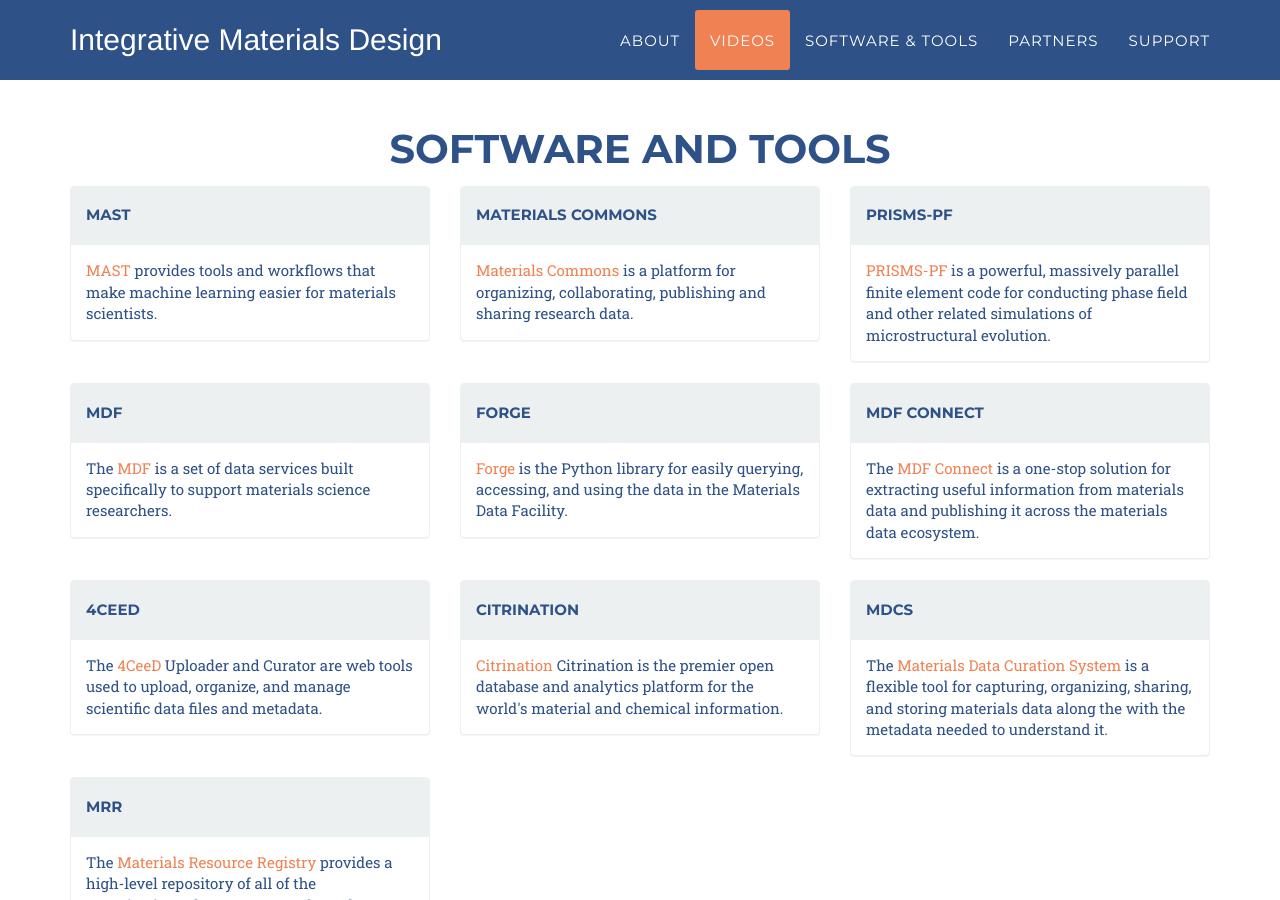
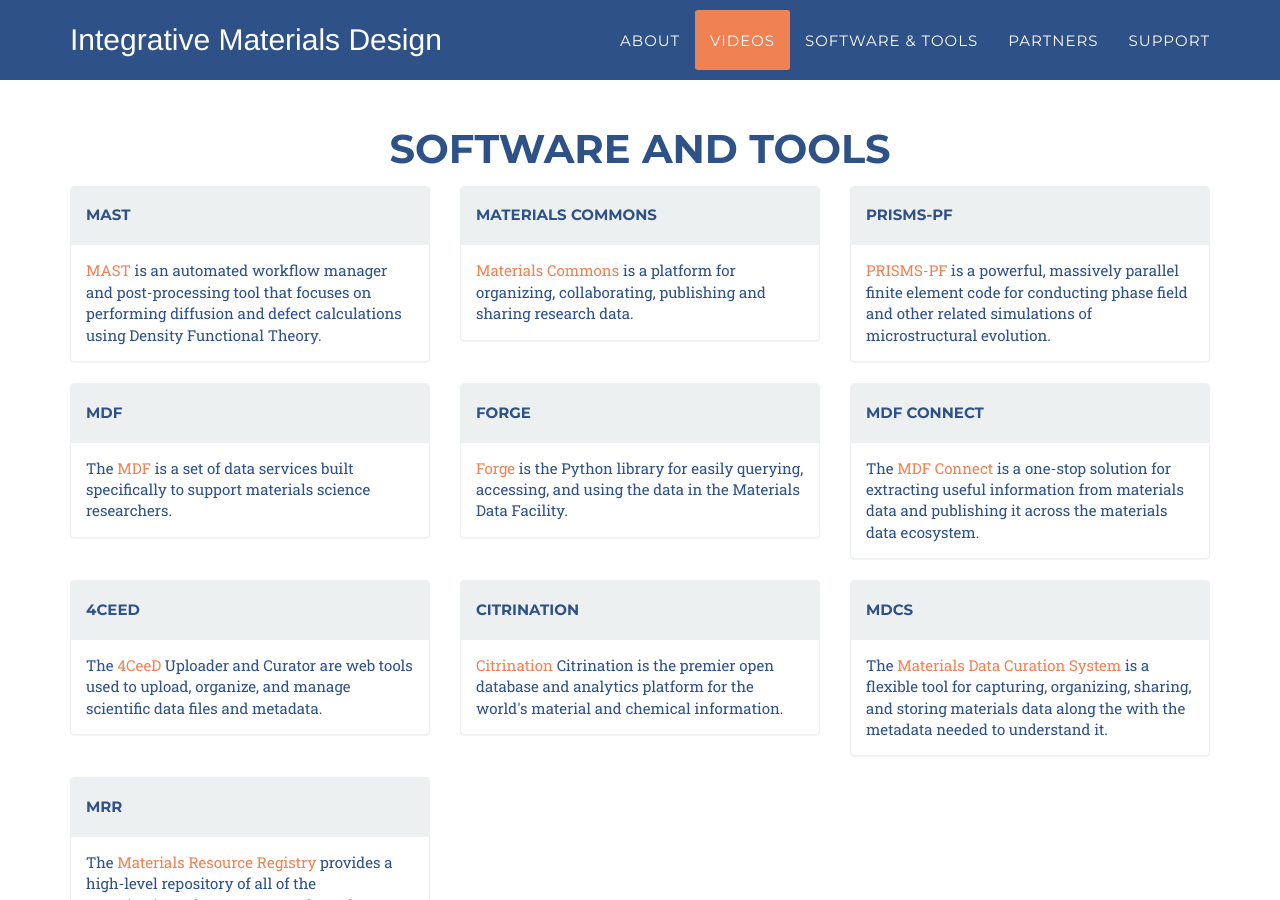
Before and after one commit to materials-data-facility/IMaD, a Jekyll site: the page built from index.html, in a window 1280 px wide and 900 px high, scrolled down 2586 px. Built offline with Jekyll 4.4.1, drawn with Linux system fonts in a browser that asks for light colours; some web fonts are replaced.

Commit message:
Fixes for MAST
MAST does not do ML, switched to using description from UW page.

Also changed link to point to MAST webpage.

```diff
--- a/_includes/software.html
+++ b/_includes/software.html
@@ -14,7 +14,7 @@
                         <h5>MAST</h5>
                       </div>
                       <div class="panel-body">
-                        <a href="https://mast-group.github.io/">MAST</a> provides tools and workflows that make machine learning easier for materials scientists.
+                        <a href="https://github.com/uw-cmg/MAST">MAST</a> is an automated workflow manager and post-processing tool that focuses on performing diffusion and defect calculations using Density Functional Theory.
                       </div>
                   </div>
               </div>
```
